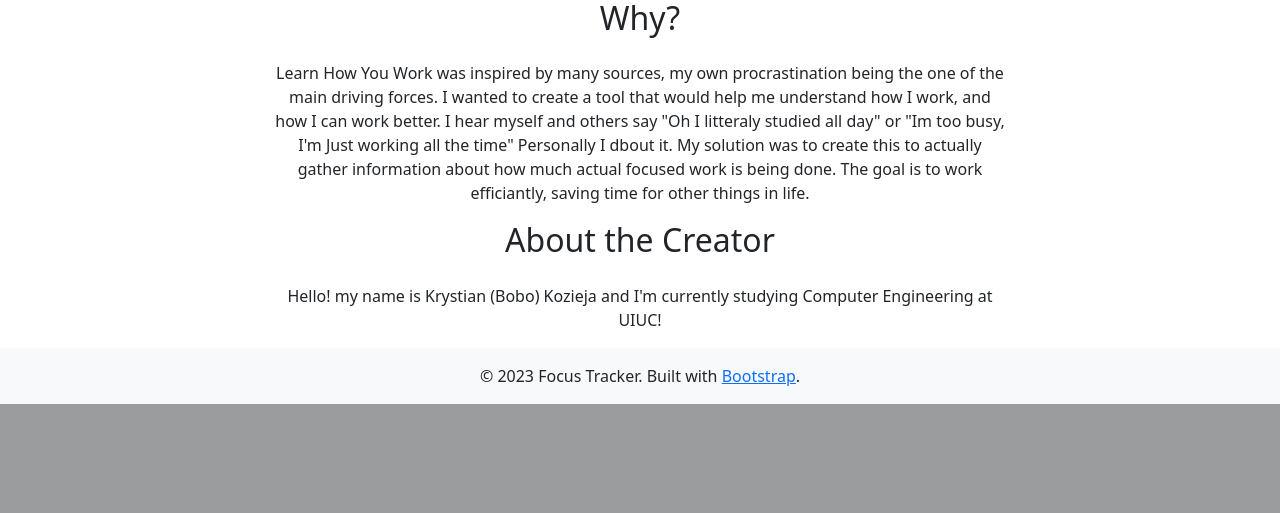
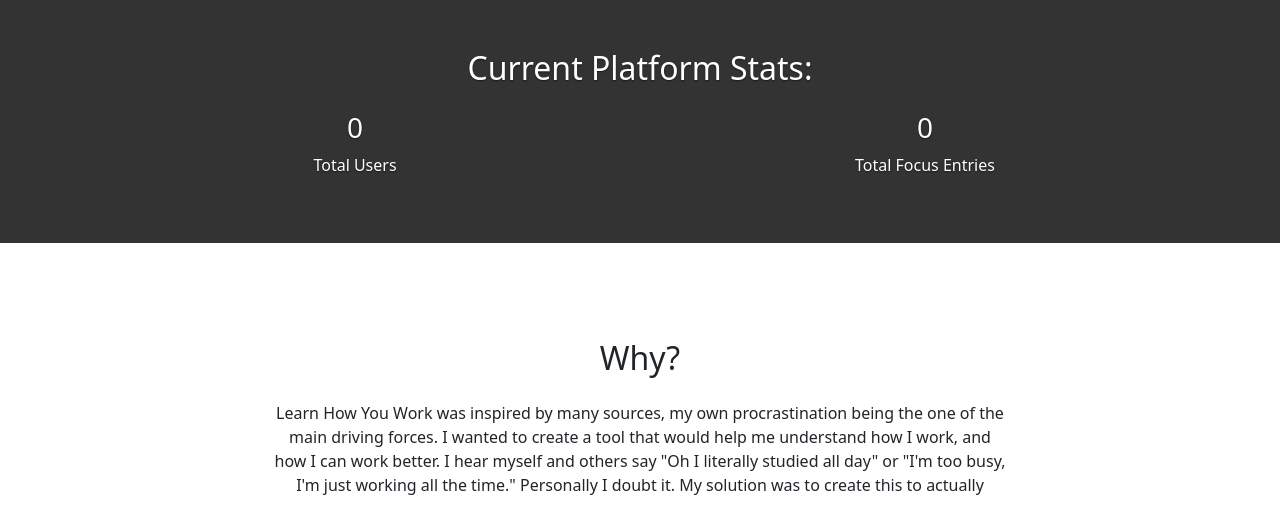
Before and after one commit to KrystianKoziejaWrk/Focus-Tracker, a Flask app: page / in a window 1280 px wide. Shown: the part 697-1210 px from the top of the page. Before the commit the page ends 1101 px from the top, so only its background shows below. Run offline with Flask 3, Linux system fonts and the light colour scheme; data that the repository does not hold is empty; parts of the project's set-up code (start-up, migrations or seed data) failed here and were passed over; some libraries are stand-ins or nearby versions.

Commit message:
changed frontend for stats

```diff
--- a/flask_backend/templates/homepage.html
+++ b/flask_backend/templates/homepage.html
@@ -32,18 +32,18 @@
       }
 
       .statistics {
-        background: #333; /* Match hero background color */
-        color: #fff; /* Match text color with the hero section */
-        padding: 50px 0; /* Keep the padding */
-        text-shadow: 0 0.05rem 0.1rem rgba(0, 0, 0, 0.5); /* Match text shadow */
+        background: #333;
+        color: #fff;
+        padding: 50px 0;
+        text-shadow: 0 0.05rem 0.1rem rgba(0, 0, 0, 0.5);
       }
 
       .statistics h2 {
-        color: #fff; /* Ensure the heading matches the surrounding text */
+        color: #fff;
       }
 
       .statistics .row div {
-        border: none; /* Remove any border around the boxes */
+        border: none;
       }
     </style>
   </head>
@@ -89,8 +89,6 @@
     </nav>
     <!-- END NAVBAR -->
 
-
-
     <!-- HERO/COVER SECTION -->
     <section class="hero">
       <div class="container hero-content">
@@ -100,9 +98,13 @@
           sessions, visualize your improvements, and achieve your goals, one
           session at a time.
         </p>
+        <a href="#" class="btn btn-lg btn-primary">Download App</a>
+      </div>
+    </section>
+    <!-- END HERO -->
 
     <!-- STATISTICS SECTION -->
-        <section class="statistics py-5 bg-light">
+    <section class="statistics">
       <div class="container text-center">
         <h2 class="mb-4">Current Platform Stats:</h2>
         <div class="row">
@@ -119,15 +121,8 @@
     </section>
     <!-- END STATISTICS -->
 
-        <a href="#" class="btn btn-lg btn-primary">Download App</a>
-      </div>
-    </section>
-    <!-- END HERO -->
-
-
-
     <!-- ABOUT SECTION -->
-    <section class="about-section">
+    <section class="about-section pt-5 mt-5">
       <div class="container">
         <div class="row justify-content-center">
           <div class="col-md-8 text-center">
@@ -135,47 +130,5 @@
             <p>
               Learn How You Work was inspired by many sources, my own procrastination being the one of the main driving forces.
               I wanted to create a tool that would help me understand how I work, and how I can work better.
-              I hear myself and others say "Oh I litteraly studied all day" or "Im too busy, I'm Just working all the time"
-              Personally I dbout it. My solution was to create this to actually gather information about how much
-              actual focused work is being done. The goal is to work efficiantly, saving time for other things in life.
-
-            </p>
-          </div>
-        </div>
-      </div>
-    </section>
-
-    <section class="about-creator">
-      <div class="container">
-        <div class="row justify-content-center">
-          <div class="col-md-8 text-center">
-            <h2 class="mb-4">About the Creator</h2>
-            <p>
-              Hello! my name is Krystian (Bobo) Kozieja and I'm currently studying Computer Engineering at UIUC!
-
-            </p>
-          </div>
-        </div>
-      </div>
-    </section>
-    <!-- END ABOUT -->
-
-
-
-    <!-- FOOTER -->
-    <footer class="bg-light text-dark py-3">
-      <div class="container text-center">
-        <span>
-          &copy; 2023 Focus Tracker. Built with
-          <a href="https://getbootstrap.com/">Bootstrap</a>.
-        </span>
-      </div>
-    </footer>
-    <!-- END FOOTER -->
-
-    <!-- Bootstrap 5 JS (Bundle includes Popper) -->
-    <script
-      src="https://cdn.jsdelivr.net/npm/bootstrap@5.3.0/dist/js/bootstrap.bundle.min.js"
-    ></script>
-  </body>
-</html>
+              I hear myself and others say "Oh I literally studied all day" or "I'm too busy, I'm just working all the time."
+              Personally I doubt it. My solution was to create this to actually
```
Lines whose indentation alone changed are shown as unchanged.
